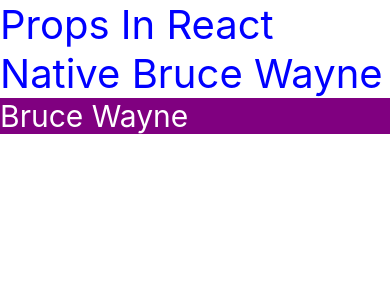
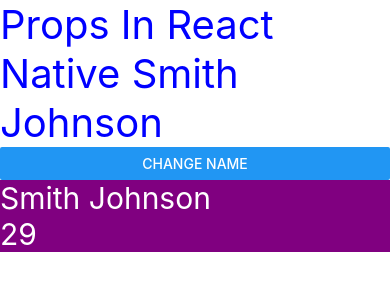
Before and after one commit to mtalhaleo2002/RN-App-From-Bg, a React Native app: screen / in a window 390 px wide. Shown: the top 300 px of the page. Built offline with nearby package versions, Linux system fonts and the light colour scheme.

Commit message:
Props With OnPress Event In React Native

```diff
--- a/App.tsx
+++ b/App.tsx
@@ -1,23 +1,25 @@
-import React from 'react';
-import { Text, View } from 'react-native';
+import React, { useState } from 'react';
+import { Button, Text, View } from 'react-native';
 
 const App = () => {
-  let name = 'Bruce Wayne';
+  const [name, setName] = useState('Smith Johnson');
   return (
     <View>
       <Text style={{ color: 'blue', fontSize: 40 }}>
         Props In React Native {name}
       </Text>
-      <User name={name} />
+      <Button title="Change Name" onPress={() => setName('Batman')} />
+      <User name={name} age={29} />
     </View>
   );
 };
 
-const User = (props: { name: string }) => {
+const User = (props: { name: string; age: any }) => {
   console.log(props.name);
   return (
     <View style={{ backgroundColor: 'purple' }}>
       <Text style={{ color: 'white', fontSize: 30 }}>{props.name}</Text>
+      <Text style={{ color: 'white', fontSize: 30 }}>{props.age}</Text>
     </View>
   );
 };
```
